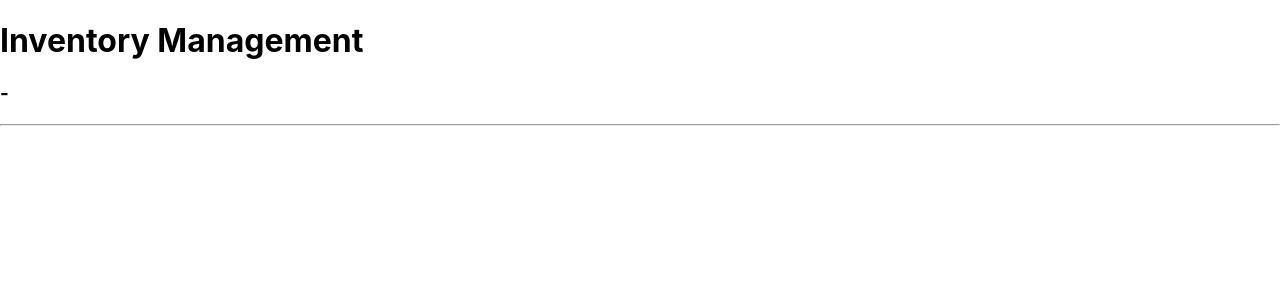
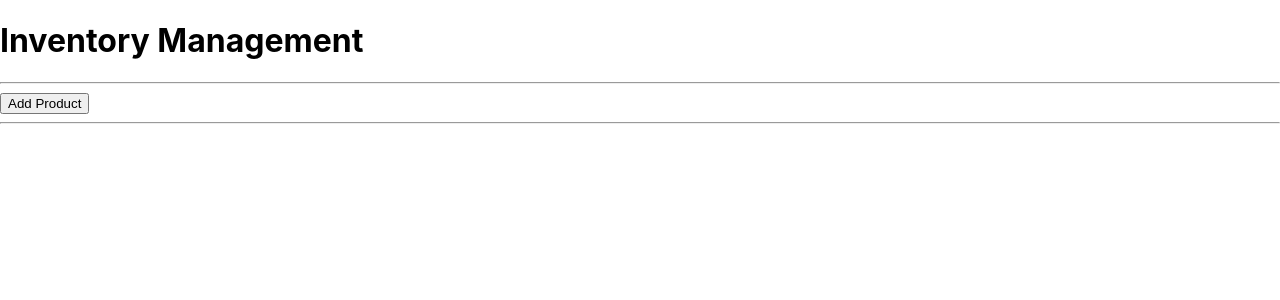
Before and after one commit to cameronabel/epic-inventory, a React (Create React App) app: page / in a window 1280 px wide. Shown: the top 300 px of the page. Built offline with nearby package versions, Linux system fonts and the light colour scheme.

Commit message:
Add generic productcontrol structure

```diff
--- a/src/components/App.js
+++ b/src/components/App.js
@@ -1,14 +1,14 @@
 import React from "react";
 import Header from "./Header";
-import ProductList from "./ProductList";
+import ProductControl from "./ProductControl";
 
-function App(){
+
+export default function App(){
   return (
     <>
       <Header />
-      <ProductList />
+      <ProductControl />
+      <hr />
     </>
   );
 }
-
-export default App;
--- /dev/null
+++ b/src/components/ProductControl.js
@@ -0,0 +1,43 @@
+import React from "react";
+import ProductList from "./ProductList";
+import { v4 } from 'uuid';
+
+
+export default class ProductControl extends React.Component {
+  constructor(props){
+    super(props);
+    this.state = {
+      stateName: 'list',
+      mainProductList: [],
+      selectedProduct: null
+    };
+  }
+
+  render(){
+    let currentlyVisibleState = null;
+    let buttonText = null;
+    let addProductButton = null;
+
+    switch(this.state.stateName){
+      case 'list':
+        currentlyVisibleState = <ProductList
+          productList={this.state.mainProductList}
+        />
+        buttonText="Add Product"
+        break
+      default:
+        currentlyVisibleState = <ProductList
+          productList={this.state.mainProductList}
+        />
+        buttonText="Add Product"
+        break
+    }
+
+    return (
+      <>
+        {currentlyVisibleState}
+        <button>{buttonText}</button>
+      </>
+    )
+  }
+}
--- a/src/components/ProductList.js
+++ b/src/components/ProductList.js
@@ -1,8 +1,25 @@
 import React from "react";
 import Product from "./Product";
+import PropTypes from "prop-types";
 
-export default function ProductList(){
+
+export default function ProductList(props){
   return (
-    <Product />
+    <>
+      <hr />
+      {props.productList.map((product) =>
+        <Product
+          name={product.name}
+          vendor={product.vendor}
+          shortDescription={product.shortDescription}
+          id={product.id}
+          key={product.id}
+        />
+      )}
+    </>
   );
 }
+
+ProductList.propTypes = {
+  productList: PropTypes.array
+};
```
